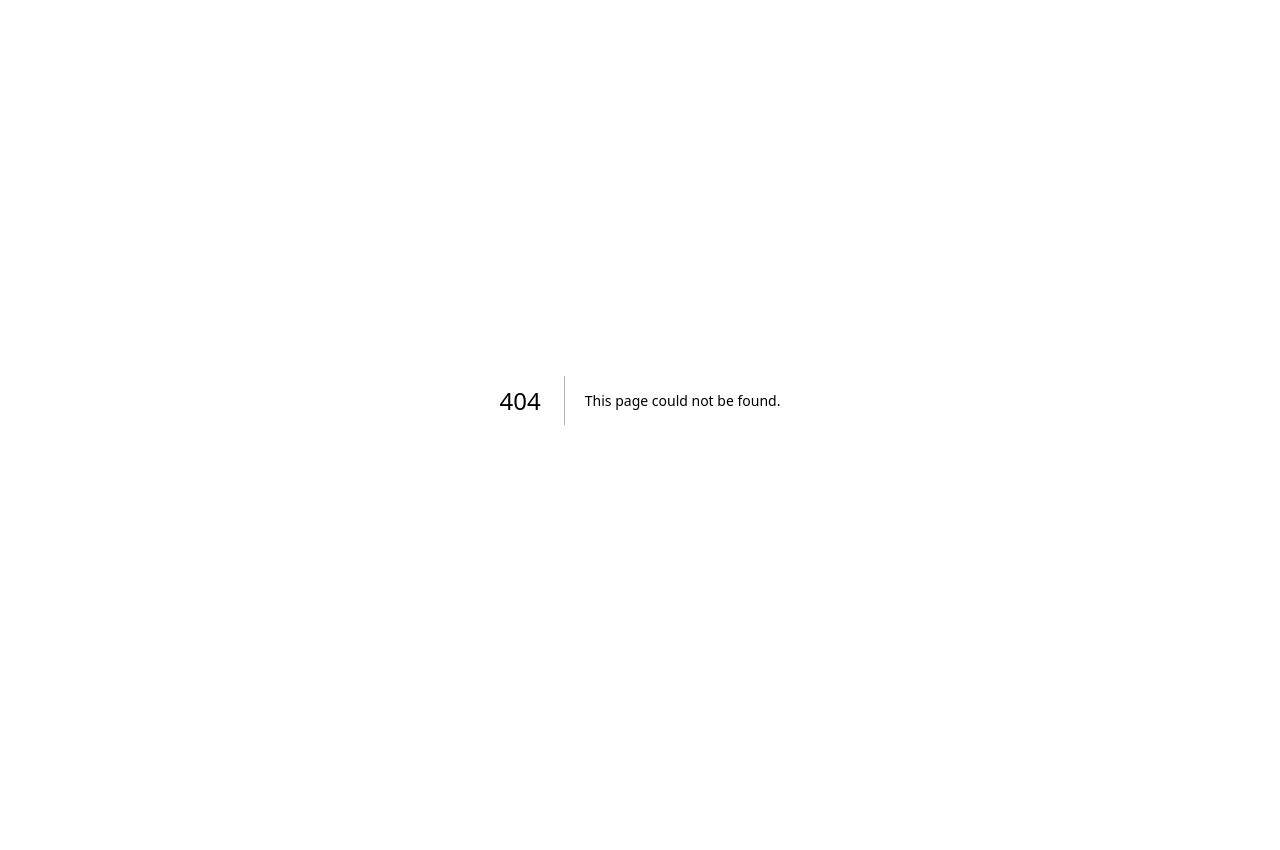
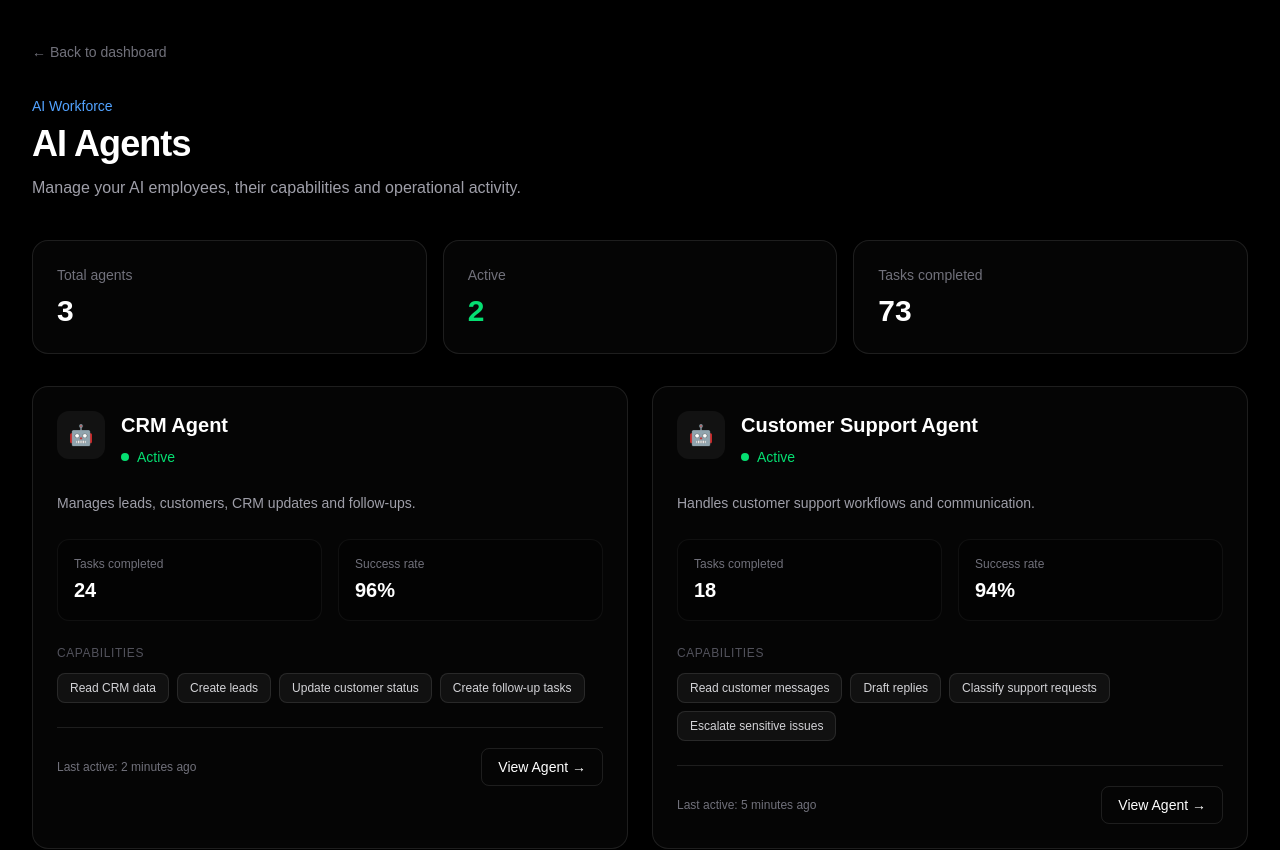
Before and after one commit to Kundank8789/ai-agentOs, a Next.js app in the folder apps/web/: page /agents in a window 1280 px wide. Before the commit this address had no page. Shown: the top 850 px of the page. Before the commit the page ends 800 px from the top, so only its background shows below. Built offline with nearby package versions, Linux system fonts and the light colour scheme.

Commit message:
feat: add agent detail page

```diff
--- /dev/null
+++ b/apps/web/src/app/agents/page.tsx
@@ -0,0 +1,185 @@
+"use client";
+
+import Link from "next/link";
+
+const agents = [
+  {
+    id: "crm",
+    name: "CRM Agent",
+    description: "Manages leads, customers, CRM updates and follow-ups.",
+    status: "active",
+    tasks: 24,
+    success: "96%",
+    lastActive: "2 minutes ago",
+    capabilities: [
+      "Read CRM data",
+      "Create leads",
+      "Update customer status",
+      "Create follow-up tasks",
+    ],
+  },
+  {
+    id: "support",
+    name: "Customer Support Agent",
+    description: "Handles customer support workflows and communication.",
+    status: "active",
+    tasks: 18,
+    success: "94%",
+    lastActive: "5 minutes ago",
+    capabilities: [
+      "Read customer messages",
+      "Draft replies",
+      "Classify support requests",
+      "Escalate sensitive issues",
+    ],
+  },
+  {
+    id: "operations",
+    name: "Operations Agent",
+    description: "Handles orders, delays, notifications and operational workflows.",
+    status: "idle",
+    tasks: 31,
+    success: "98%",
+    lastActive: "18 minutes ago",
+    capabilities: [
+      "Check delayed orders",
+      "Create notifications",
+      "Update order status",
+      "Create approval requests",
+    ],
+  },
+];
+
+export default function AgentsPage() {
+  return (
+    <main className="min-h-screen bg-black text-white">
+      <div className="mx-auto max-w-7xl px-8 py-10">
+        <div className="mb-10">
+          <Link
+            href="/"
+            className="text-sm text-zinc-500 transition hover:text-white"
+          >
+            ← Back to dashboard
+          </Link>
+
+          <div className="mt-8">
+            <p className="text-sm font-medium text-blue-400">AI Workforce</p>
+
+            <h1 className="mt-2 text-4xl font-semibold tracking-tight">
+              AI Agents
+            </h1>
+
+            <p className="mt-3 max-w-2xl text-zinc-400">
+              Manage your AI employees, their capabilities and operational
+              activity.
+            </p>
+          </div>
+        </div>
+
+        <div className="mb-8 grid gap-4 md:grid-cols-3">
+          <div className="rounded-2xl border border-white/10 bg-white/[0.02] p-6">
+            <p className="text-sm text-zinc-500">Total agents</p>
+            <p className="mt-2 text-3xl font-semibold">3</p>
+          </div>
+
+          <div className="rounded-2xl border border-white/10 bg-white/[0.02] p-6">
+            <p className="text-sm text-zinc-500">Active</p>
+            <p className="mt-2 text-3xl font-semibold text-green-400">2</p>
+          </div>
+
+          <div className="rounded-2xl border border-white/10 bg-white/[0.02] p-6">
+            <p className="text-sm text-zinc-500">Tasks completed</p>
+            <p className="mt-2 text-3xl font-semibold">73</p>
+          </div>
+        </div>
+
+        <div className="grid gap-6 lg:grid-cols-2">
+          {agents.map((agent) => (
+            <div
+              key={agent.id}
+              className="rounded-2xl border border-white/10 bg-white/[0.02] p-6 transition hover:border-white/20"
+            >
+              <div className="flex items-start justify-between gap-4">
+                <div className="flex items-start gap-4">
+                  <div className="flex h-12 w-12 items-center justify-center rounded-xl bg-white/5 text-xl">
+                    🤖
+                  </div>
+
+                  <div>
+                    <h2 className="text-xl font-semibold">{agent.name}</h2>
+
+                    <div className="mt-2 flex items-center gap-2">
+                      <span
+                        className={`h-2 w-2 rounded-full ${
+                          agent.status === "active"
+                            ? "bg-green-400"
+                            : "bg-zinc-500"
+                        }`}
+                      />
+
+                      <span
+                        className={
+                          agent.status === "active"
+                            ? "text-sm text-green-400"
+                            : "text-sm text-zinc-500"
+                        }
+                      >
+                        {agent.status === "active" ? "Active" : "Idle"}
+                      </span>
+                    </div>
+                  </div>
+                </div>
+              </div>
+
+              <p className="mt-6 text-sm leading-6 text-zinc-400">
+                {agent.description}
+              </p>
+
+              <div className="mt-6 grid grid-cols-2 gap-4">
+                <div className="rounded-xl border border-white/5 bg-black/30 p-4">
+                  <p className="text-xs text-zinc-500">Tasks completed</p>
+                  <p className="mt-1 text-xl font-semibold">{agent.tasks}</p>
+                </div>
+
+                <div className="rounded-xl border border-white/5 bg-black/30 p-4">
+                  <p className="text-xs text-zinc-500">Success rate</p>
+                  <p className="mt-1 text-xl font-semibold">{agent.success}</p>
+                </div>
+              </div>
+
+              <div className="mt-6">
+                <p className="text-xs uppercase tracking-wider text-zinc-600">
+                  Capabilities
+                </p>
+
+                <div className="mt-3 flex flex-wrap gap-2">
+                  {agent.capabilities.map((capability) => (
+                    <span
+                      key={capability}
+                      className="rounded-lg border border-white/10 bg-white/5 px-3 py-1.5 text-xs text-zinc-300"
+                    >
+                      {capability}
+                    </span>
+                  ))}
+                </div>
+              </div>
+
+              <div className="mt-6 flex items-center justify-between border-t border-white/10 pt-5">
+                <p className="text-xs text-zinc-500">
+                  Last active: {agent.lastActive}
+                </p>
+
+                <Link
+                  href={`/agents/${agent.id}`}
+                  className="rounded-lg border border-white/10 px-4 py-2 text-sm font-medium transition hover:bg-white/10"
+                >
+                  View Agent →
+                </Link>
+              </div>
+            </div>
+          ))}
+        </div>
+      </div>
+    </main>
+  );
+}
```
